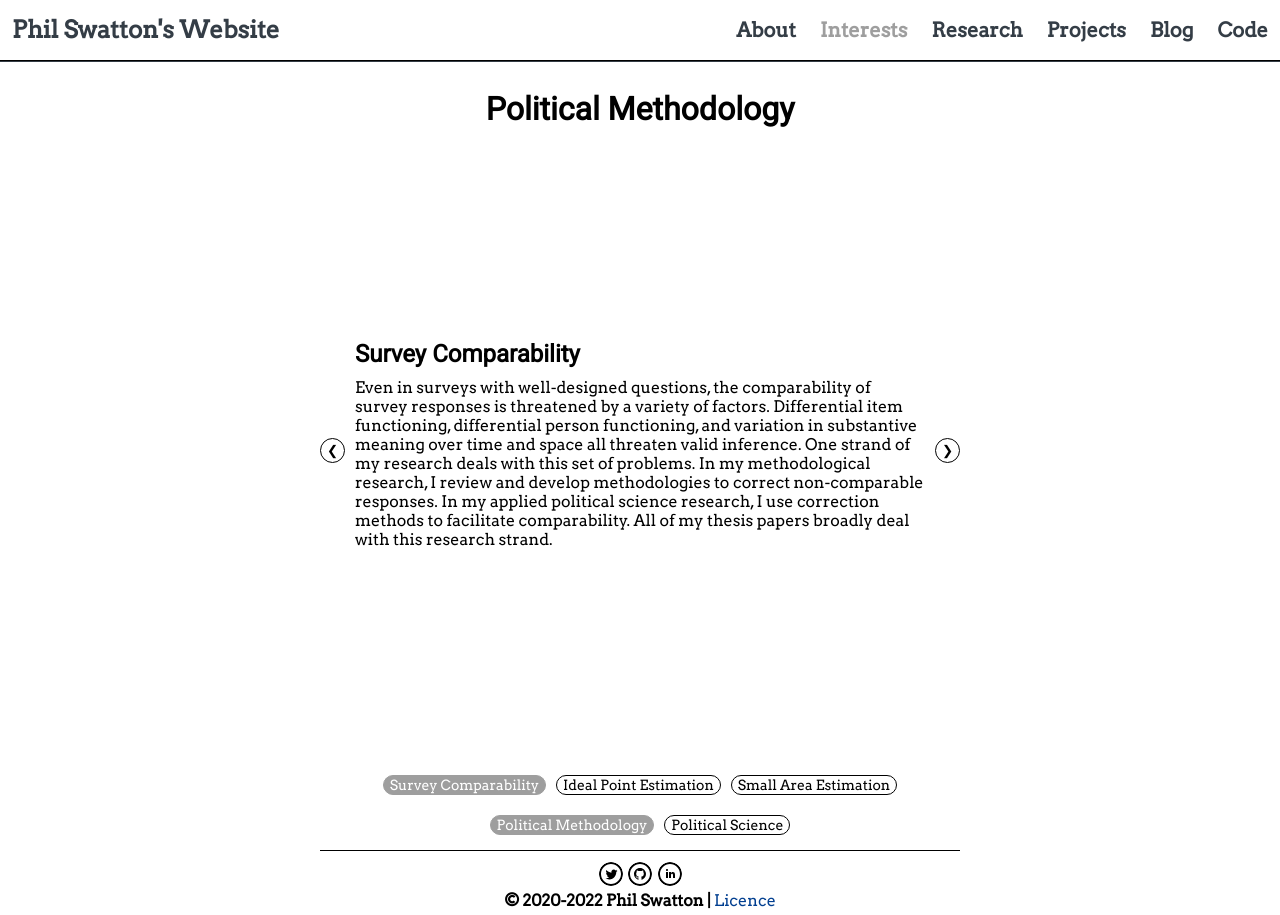
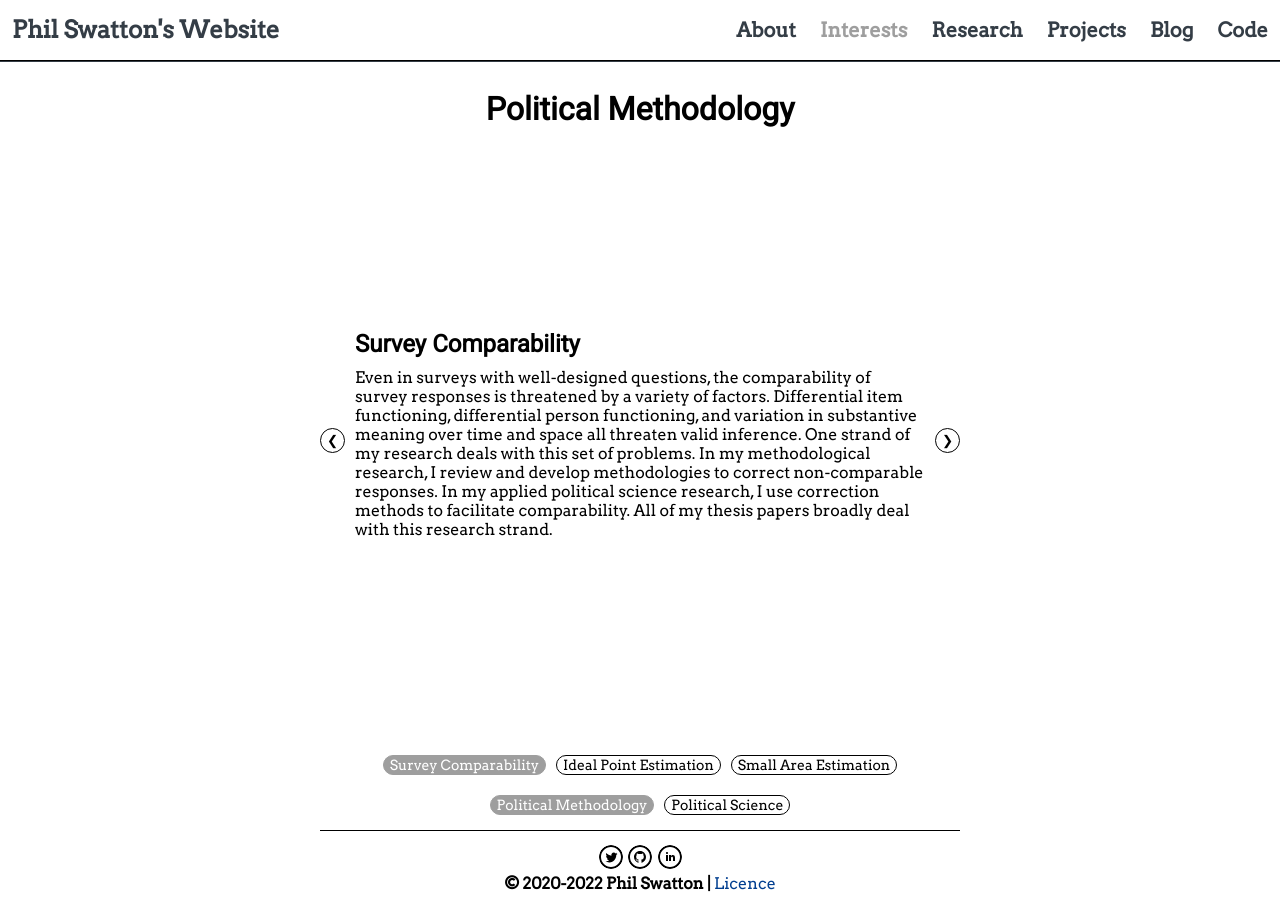
Before and after one commit to philswatton/philswatton.github.io, a Jekyll site: the page built from interests.html, in a window 1280 px wide. Built offline with Jekyll 4.4.1, drawn with Linux system fonts in a browser that asks for light colours.

Commit message:
height fix

```diff
--- a/_sass/interests.scss
+++ b/_sass/interests.scss
@@ -3,7 +3,7 @@
     display: flex;
     flex-direction: row;
     align-items: center;
-    min-height: calc(100vh - 180px);
+    min-height: calc(100vh - 200px);
     width: 100%;
 }
 
```
